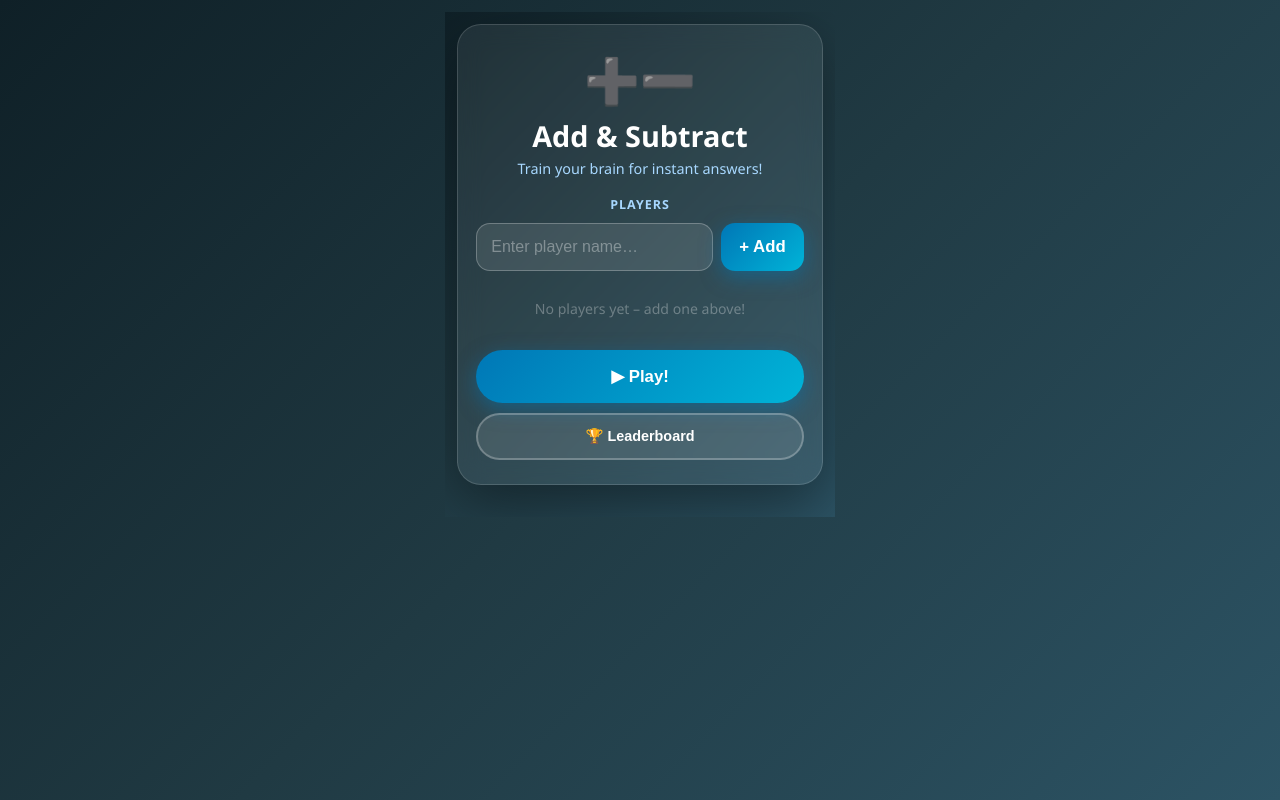
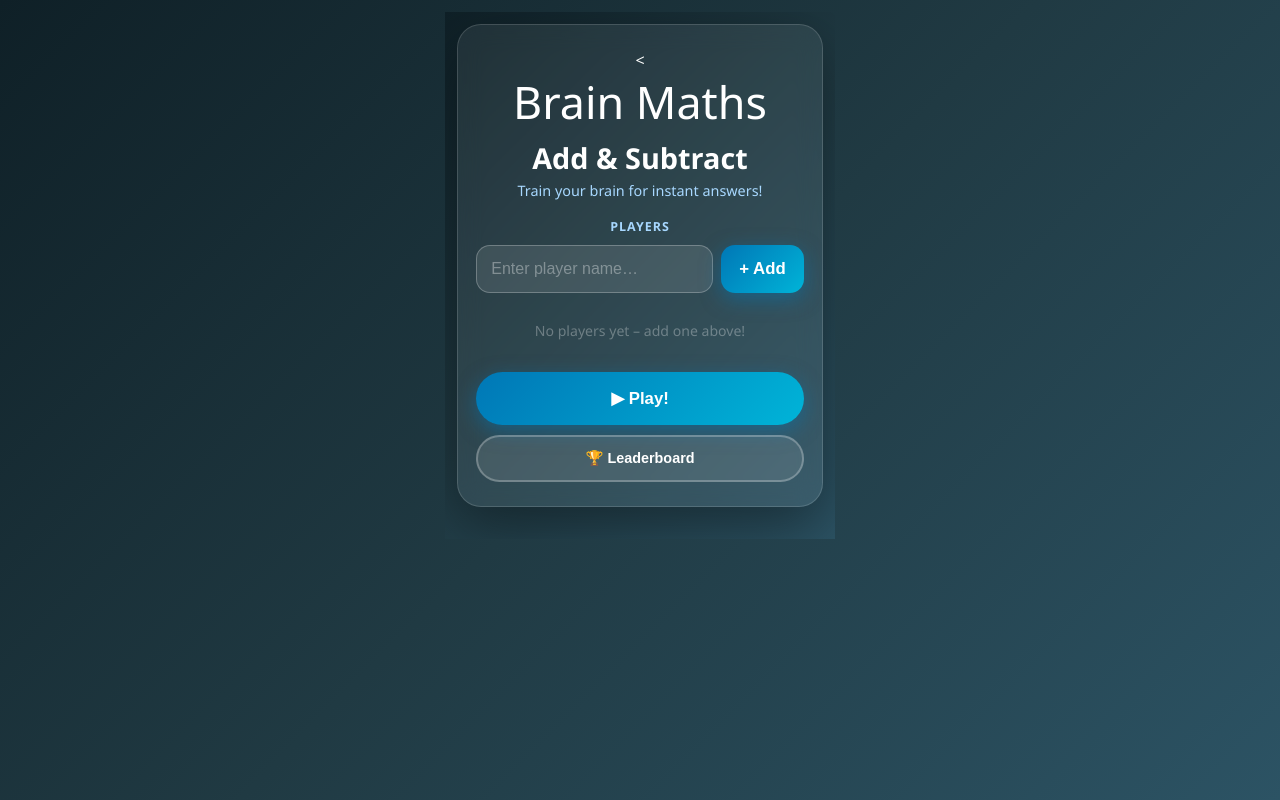
Before and after one commit to MonsterBT/BrainMaths, a plain HTML site: page index.html in a window 1280 px wide. Drawn offline with Linux system fonts and the light colour scheme.

Commit message:
Update index.html

```diff
--- a/index.html
+++ b/index.html
@@ -200,7 +200,7 @@ padding:13px; margin-bottom:9px; text-align:left;
 
 <div id="homeScreen" class="screen active">
 <div class="card">
-  <div style="font-size:2.8rem;margin-bottom:6px">➕➖</div>
+  < <div style="font-size:2.8rem;margin-bottom:6px;color:#ffffff;">Brain Maths</div>
   <h1>Add & Subtract</h1>
   <p class="subtitle">Train your brain for instant answers!</p>
   <div class="sec-title">Players</div>
```
